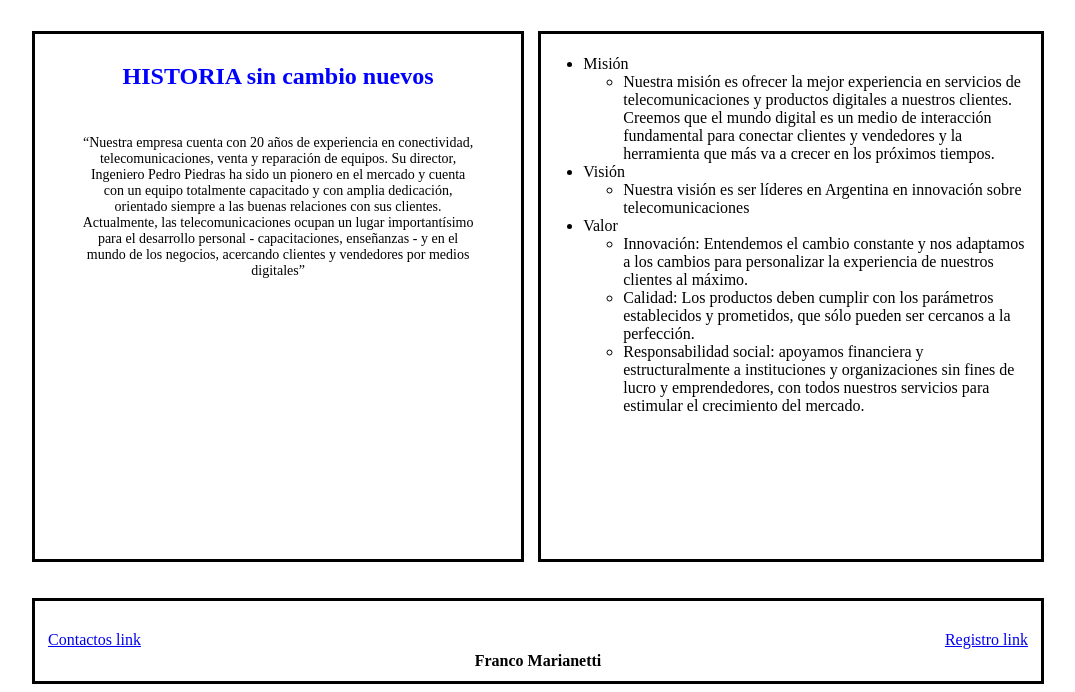
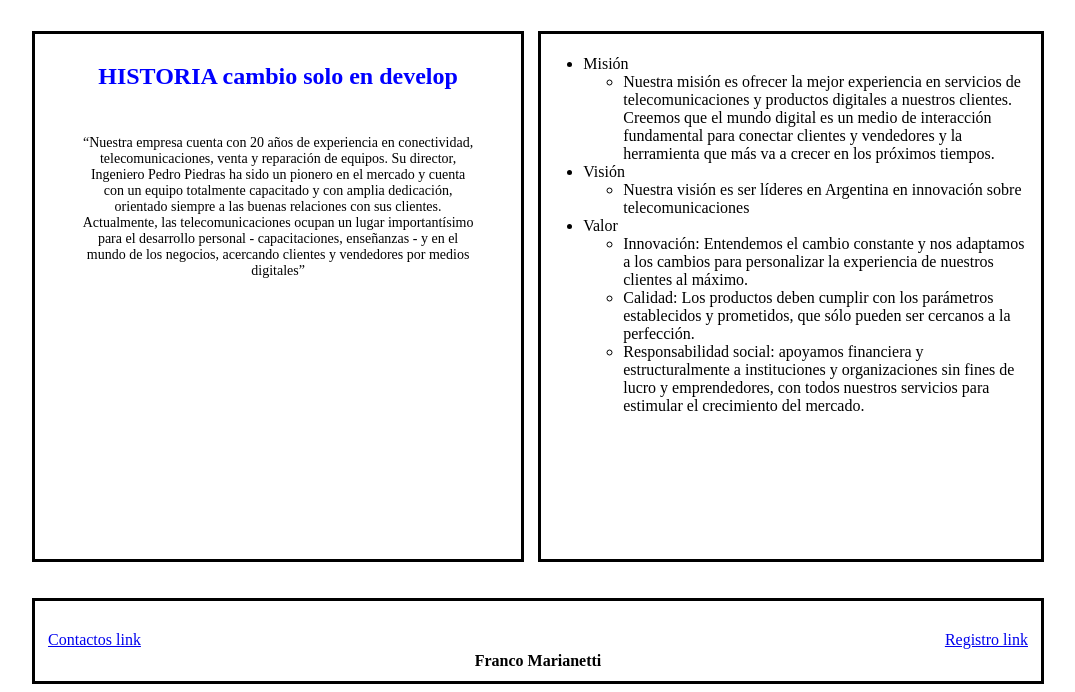
Before and after one commit to Q-ko/Empresa, a plain HTML site: page index.html in a window 1280 px wide. Shown: the part 143-835 px from the top of the page, without its empty margins (102-1177 px from the left). Drawn offline with Linux system fonts and the light colour scheme.

Commit message:
verdadero cambio en develop

```diff
--- a/index.html
+++ b/index.html
@@ -40,7 +40,7 @@
 
         <main>
         <div class="bloque-izq">
-            <h3>HISTORIA sin cambio nuevos</h3>
+            <h3>HISTORIA cambio solo en develop</h3>
 
             <div class="historia">
                 <p>“Nuestra empresa cuenta con 20 años de experiencia en conectividad, telecomunicaciones, venta y reparación de equipos.
```
